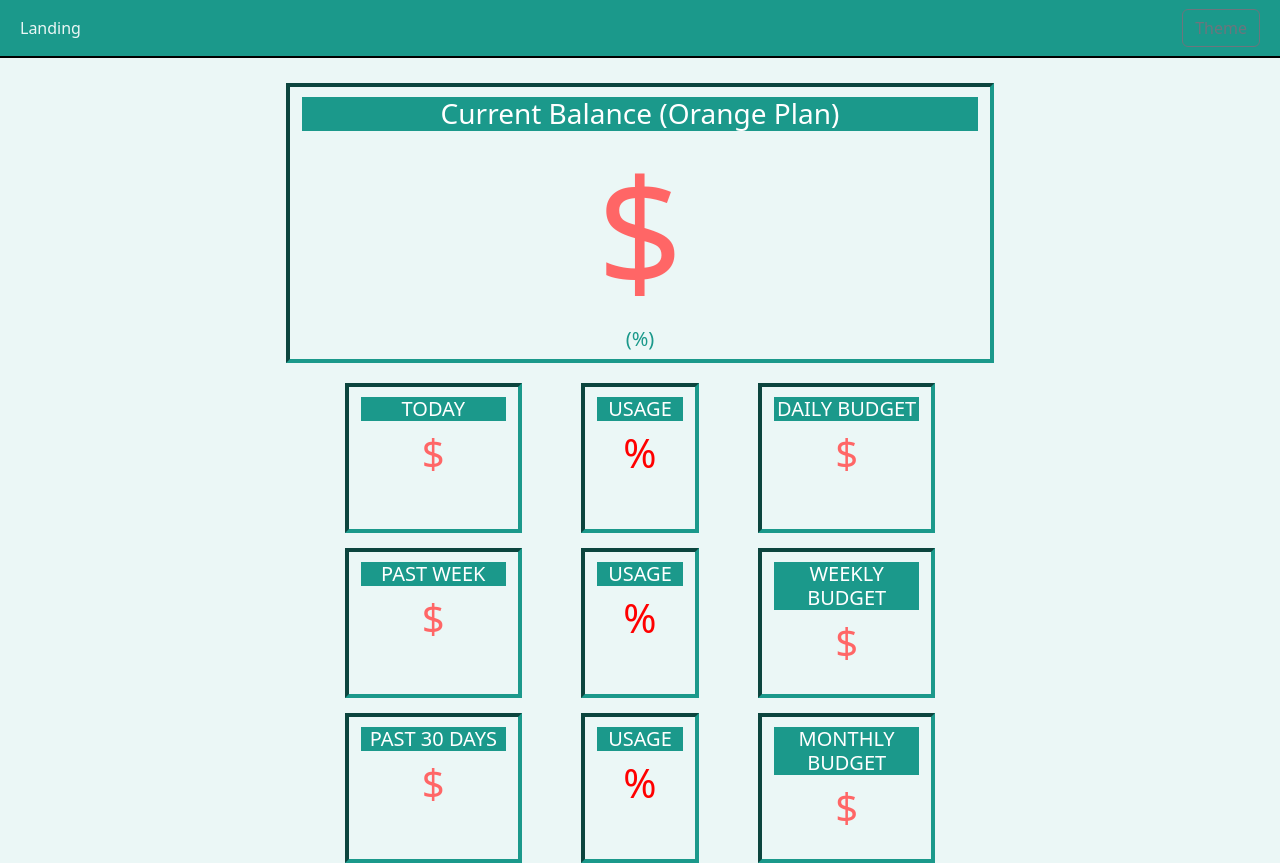
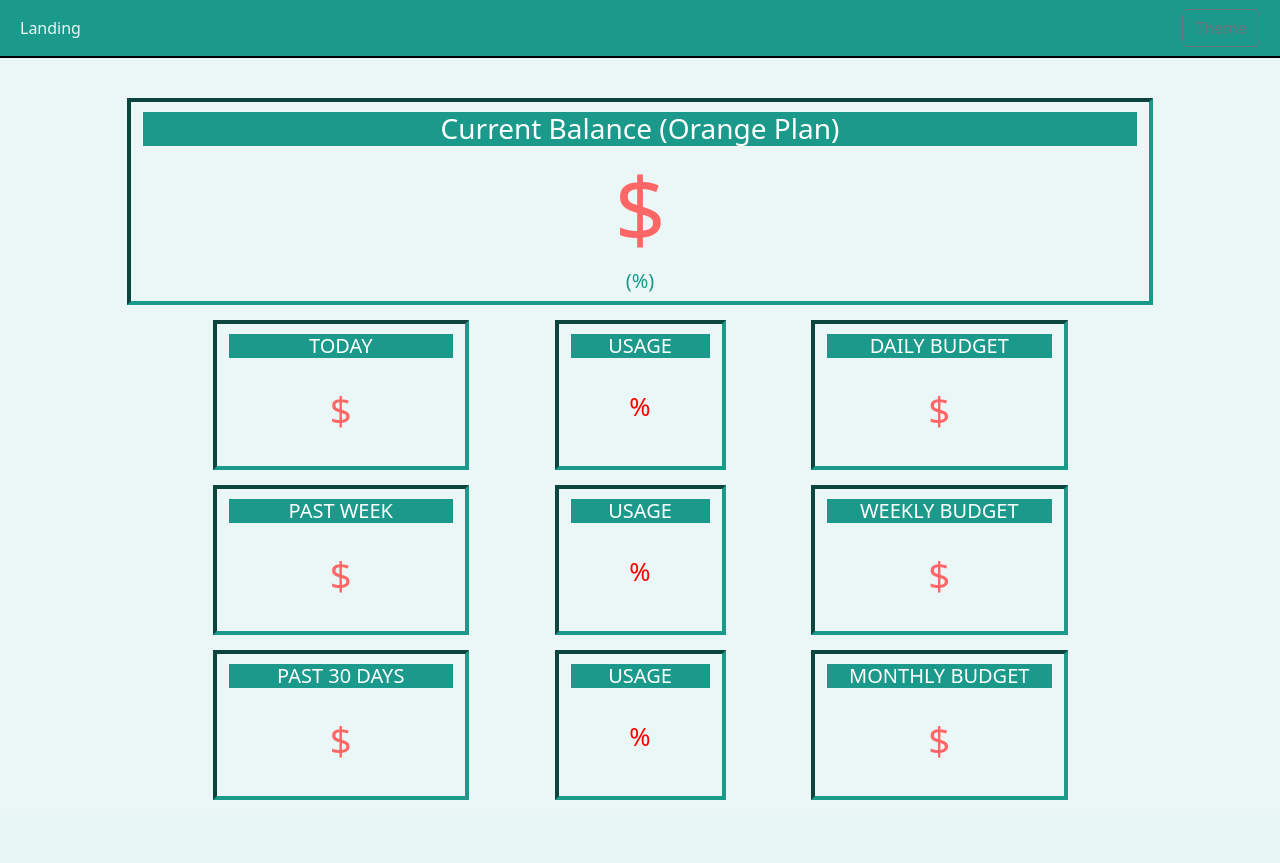
Before and after one commit to atauln/TigerWallet, a Flask app: template templates/index.html in a window 1280 px wide. After the commit the page ends 800 px from the top, so only its background shows below. Run offline with Flask 2, Linux system fonts and the light colour scheme; the template is opened without the code that fills it, so the values that code supplies are empty; the visitor is signed in with stand-in values (Sample User, id 1); some libraries are stand-ins or nearby versions.

Commit message:
Updated colors and added LOTS of theme support

```diff
--- a/app.py
+++ b/app.py
@@ -180,14 +180,15 @@ def landing():
 
     # get daily budget based off balance in account yesterday
     daily_budget = round(
-        ((current_balance + get_spending_over_time(parsed_csv, 1)) / delta.days), 2)
+        ((current_balance - get_spending_over_time(parsed_csv, 1)) / delta.days), 2)
+
 
     # packaging up data to send to template
     data = [current_balance, daily_budget, get_spending_over_time(parsed_csv, 1),
     get_spending_over_time(parsed_csv, 7, 1), get_spending_over_time(parsed_csv, 30, 1)]
 
     print(f"GET {request.remote_addr} @ {request.url} -> Skey found! Displaying page.")
-    return render_template("index.html", session=session, data=data, records=parsed_csv)
+    return render_template("index.html", colors=colors, session=session, data=data, records=parsed_csv)
 
 
 @app.route('/daily')
--- /dev/null
+++ b/static/styles/light.css
@@ -0,0 +1,28 @@
+.foreground {
+    color: #1B998B;
+    text-align:center;
+}
+.primary {
+    color: #ff6666;
+    text-align:center;
+}
+.green {
+    color: #01b636
+}
+.red {
+    color: #ff0000
+}
+body {
+    background-size: cover;
+    background-color: #ebf7f6;
+}
+.heading {
+    margin-top:10px;
+    background-color:#1B998B;
+    color:white;
+    text-align:center
+}
+.section {
+    border:4px inset #1B998B;
+    vertical-align: middle;
+}
--- a/templates/base.html
+++ b/templates/base.html
@@ -1,6 +1,7 @@
 <!DOCTYPE html>
 <header>
     <title>TigerWallet</title>
+
     <link rel="shortcut icon" href="{{ url_for('static', filename='favicon.ico') }}">
     <link href="https://cdn.jsdelivr.net/npm/bootstrap@5.2.1/dist/css/bootstrap.min.css" rel="stylesheet">
     <script src="https://cdn.jsdelivr.net/npm/bootstrap@5.2.1/dist/js/bootstrap.bundle.min.js"></script>
@@ -10,57 +11,44 @@
             setTimeout("location.reload(true);",timeoutPeriod);
         }
 
-        window.onload = timedRefresh(300_000);
+        window.onload = timedRefresh(500_000);
     </script>
     <style>
-        .foreground {
-            color: #1B998B;
-            text-align:center;
-        }
-        .primary {
-            color: #ff6666;
-            text-align:center;
-        }
-        .dark {
-            background-size: cover;
-            background-color: #09332e;
-        }
-        .light {
-            background-size: cover;
-            background-color: #ebf7f6;
-        }
-        .heading {
-            margin-top:10px;
-            background-color:#1B998B;
-            color:white;
-            text-align:center
-        }
         .container-fluid {
             margin-left:auto;
             margin-right:auto;
             display: inline-block
         }
         .row {
+            margin: 15px;
             margin-left:auto;
             margin-right:auto;
-            height: 150px;
+            min-height: 150px;
+            height: fit-content;
         }
-        .section {
-            border:4px inset #1B998B
-        }
-        .col-sm-7 {
-            margin-left: auto;
-            margin-right: auto;
-            margin-top: 25px
+        .col-sm-12 {
+            margin-left: 10;
+            margin-right: 10;
+            margin-top: 25px;
+            padding:0;
         }
         h3.primary {
-            font-size:40px
+            font-size:3vw;
+            margin:auto;
+            text-align: center;
+        }
+        h4.primary {
+            font-size: 2vw;
+            margin:auto;
+            text-align: center;
         }
     </style>
+    <link rel="stylesheet" href="
+    {% block styles %}
+    {{ url_for('static', filename='styles/dark.css' )}}
+    {% endblock %}">
 </header>
-{% block bodytag %}
 <body>
-{% endblock %}
 
     <nav class="navbar navbar-expand-sm" style="border-bottom:2px solid black; background-color:#1B998B">
         <div class="container-fluid">
--- a/templates/index.html
+++ b/templates/index.html
@@ -4,20 +4,17 @@
     '/switch_theme?wason=/'
 {% endblock %}
 
-{% block bodytag %}
 {% if 'theme' in session %}
-    {% if session['theme'] == "light" %}
-    <body class="light">
-    {% else %}
-    <body class="dark">
+    {% block styles %}
+    {% set css_url = './styles/' + session["theme"] + '.css' %}
+    {{ url_for('static', filename=css_url) }}
+    {% endblock %}
 {% endif %}
-{% else %}
-    <body class="light">
-{% endif %}
-{% endblock %}
+
+
 {% block content %}
     <div class="container-fluid">
-        <div class="row" style="height:fit-content">
+        <div class="row" style="height:fit-content; min-height:0px">
             <div class="col">
                 <div class="container" style="text-align:center">
                     {% if not 'skey' in session %}
@@ -28,8 +25,8 @@
             </div>
         </div>
         {% if 'skey' in session %}
-        <div class="row">
-            <div class="col-sm-7">
+        <div class="container" style="max-width: 1050px;">
+            <div class="col-sm-12">
                 <div class="row" style="height:fit-content">
                     <div class="container section">
                         <h3 class="heading">
@@ -44,73 +41,91 @@
                                 {% endif %}
                             </span>
                         </h3>
-                        <h1 class="primary" style="font-size:150px">${{data[0]|round(2)}}</h1>
+                        <h1 class="primary" style="font-size:7vw">${{data[0]|round(2)}}</h1>
                         <h6 class="foreground" style="font-size:20px">({{((data[0] * 100 / records[-1][2]|float)|round(2))}}%)</h6>
                     </div>
                 </div>
-                <div class="row" style="margin-top:20px">
+                <div class="row">
                     <div class="col-sm-1"></div>
                     <div class="col-sm-3 section">
                         <h5 class="heading">TODAY</h5>
+                        <div style="display:flex;justify-content:center;align-items:center;height:88px;">
                             <h3 class="primary">${{data[2]|round(2)}}</h3>
+                        </div>
                     </div>
                     <div class="col-sm-1"></div>
                     <div class="col-sm-2 section">
                         <h5 class="heading">USAGE</h5>
+                        <div style="display:flex;justify-content:center;align-items:center;height:82px;">
                             {% if data[1] > data[2] %}
-                            <h3 class="primary" style="color:greenyellow">{{(100 + ((data[2] - data[1]) / data[1]) * 100)|round(2)}}%</h3>
+                                <h4 class="primary green">{{(100 + ((data[2] - data[1]) / data[1]) * 100)|round(2)}}%</h4>
                             {% else %}
-                            <h3 class="primary" style="color:red">{{(100 + ((data[2] - data[1]) / data[1]) * 100)|round(2)}}%</h3>
+                                <h4 class="primary red">{{(100 + ((data[2] - data[1]) / data[1]) * 100)|round(2)}}%</h4>
                             {% endif %}
+                        </div>
                     </div>
                     <div class="col-sm-1"></div>
                     <div class="col-sm-3 section">
                         <h5 class="heading">DAILY BUDGET</h5>
+                        <div style="display:flex;justify-content:center;align-items:center;height:88px;">
                             <h3 class="primary">${{data[1]|round(2)}}</h3>
+                        </div>
                     </div>
                     <div class="col-sm-1"></div>
                 </div>
-                <div class="row" style="margin-top:15px">
+                <div class="row">
                     <div class="col-sm-1"></div>
                     <div class="col-sm-3 section">
                         <h5 class="heading">PAST WEEK</h5>
+                        <div style="display:flex;justify-content:center;align-items:center;height:88px;">
                             <h3 class="primary">${{data[3]|round(2)}}</h3>
+                        </div>
                     </div>
                     <div class="col-sm-1"></div>
                     <div class="col-sm-2 section">
                         <h5 class="heading">USAGE</h5>
+                        <div style="display:flex;justify-content:center;align-items:center;height:82px;">
                             {% if data[1] * 7 > data[3] %}
-                            <h3 class="primary" style="color:greenyellow">{{(100 + ((data[3] - data[1] * 7) / (data[1] * 7)) * 100)|round(2)}}%</span></h3>
+                                <h4 class="primary green">{{(100 + ((data[3] - data[1] * 7) / (data[1] * 7)) * 100)|round(2)}}%</span></h4>
                             {% else %}
-                            <h3 class="primary" style="color:red">{{(100 + ((data[3] - data[1] * 7) / (data[1] * 7)) * 100)|round(2)}}%</span></h3>
+                                <h4 class="primary red">{{(100 + ((data[3] - data[1] * 7) / (data[1] * 7)) * 100)|round(2)}}%</span></h4>
                             {% endif %}
+                        </div>
                     </div>
                     <div class="col-sm-1"></div>
                     <div class="col-sm-3 section">
                         <h5 class="heading">WEEKLY BUDGET</h5>
+                        <div style="display:flex;justify-content:center;align-items:center;height:88px;">
                             <h3 class="primary">${{(data[1] * 7)|round(2)}}</h3>
+                        </div>
                     </div>
                     <div class="col-sm-1"></div>
                 </div>
-                <div class="row" style="margin-top:15px">
+                <div class="row">
                     <div class="col-sm-1"></div>
                     <div class="col-sm-3 section">
                         <h5 class="heading">PAST 30 DAYS</h5>
+                        <div style="display:flex;justify-content:center;align-items:center;height:88px;">
                             <h3 class="primary">${{data[4]|round(2)}}</h3>
+                        </div>
                     </div>
                     <div class="col-sm-1"></div>
                     <div class="col-sm-2 section">
                         <h5 class="heading">USAGE</h5>
+                        <div style="display:flex;justify-content:center;align-items:center;height:82px;">
                             {% if data[1] * 30 > data[4] %}
-                            <h3 class="primary" style="color:greenyellow">{{(100 + ((data[4] - data[1] * 30) / (data[1] * 30)) * 100)|round(2)}}%</span></h3>
+                                <h4 class="primary green">{{(100 + ((data[4] - data[1] * 30) / (data[1] * 30)) * 100)|round(2)}}%</span></h4>
                             {% else %}
-                            <h3 class="primary" style="color:red">{{(100 + ((data[4] - data[1] * 30) / (data[1] * 30)) * 100)|round(2)}}%</span></h3>
+                                <h4 class="primary red">{{(100 + ((data[4] - data[1] * 30) / (data[1] * 30)) * 100)|round(2)}}%</span></h4>
                             {% endif %}
+                        </div>
                     </div>
                     <div class="col-sm-1"></div>
                     <div class="col-sm-3 section">
                         <h5 class="heading">MONTHLY BUDGET</h5>
+                        <div style="display:flex;justify-content:center;align-items:center;height:88px;">
                             <h3 class="primary">${{(data[1] * 30)|round(2)}}</h3>
+                        </div>
                     </div>
                     <div class="col-sm-1"></div>
                 </div>
```
Also changed, not shown: static/styles/dark.css (added, +28 -0 lines), templates/daily.html (+5 -11 lines). Lines whose indentation alone changed are shown as unchanged.
